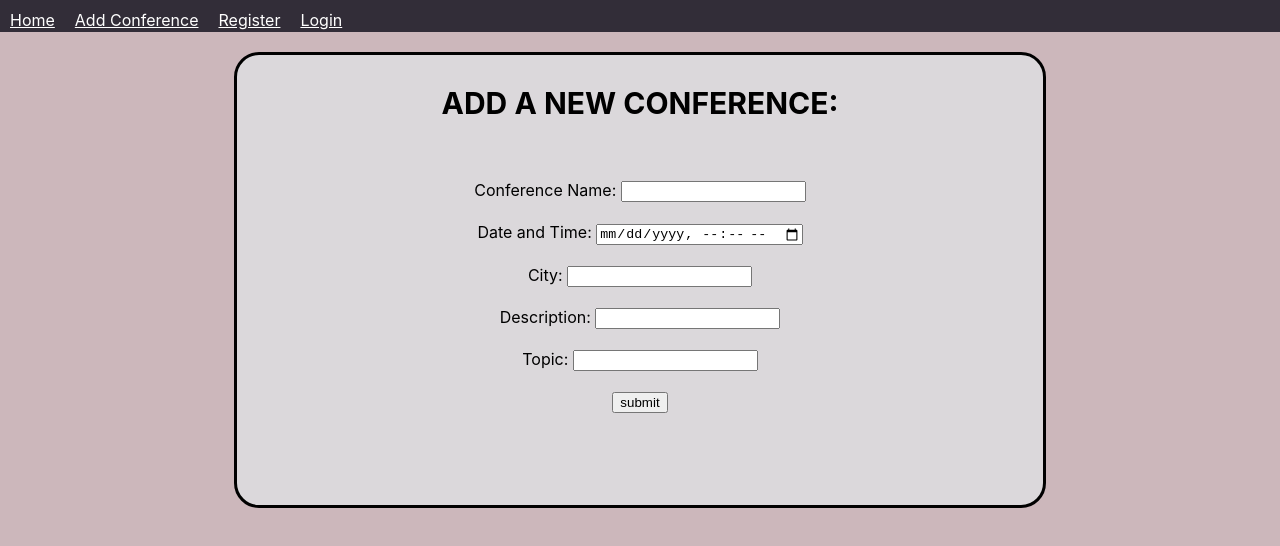
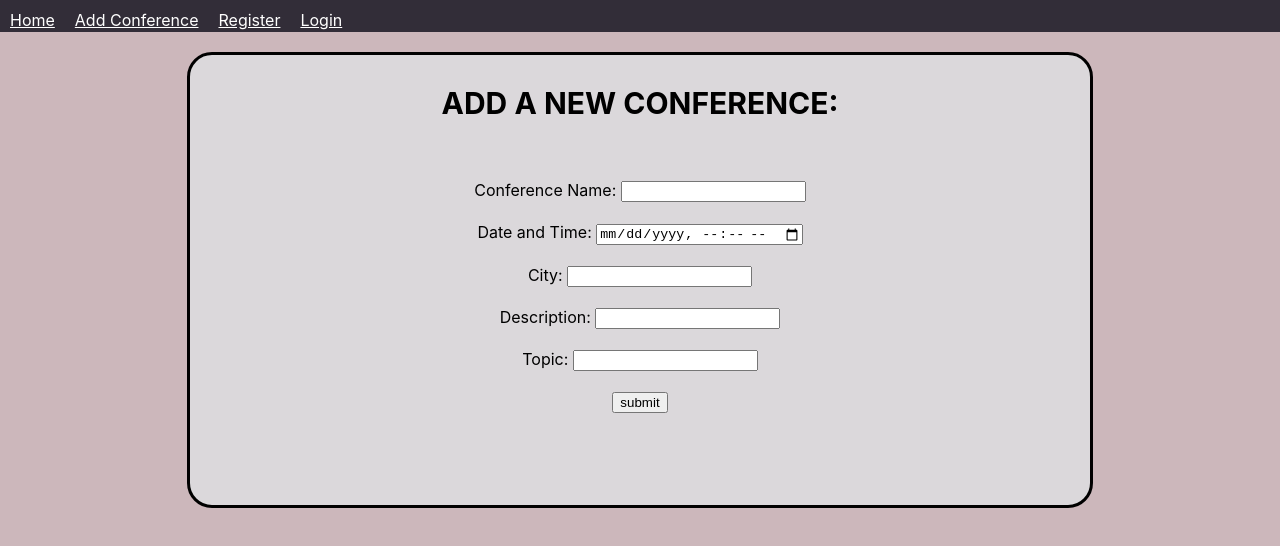
Before and after one commit to Mendeley/grads19-weblet, a React (Create React App) app: page /add in a window 1280 px wide. Shown: the top 546 px of the page. Built offline with nearby package versions, Linux system fonts and the light colour scheme.

Commit message:
GP19-83/84: fix text scaling issues in forms and details

```diff
--- a/src/StyledFormComponents.js
+++ b/src/StyledFormComponents.js
@@ -21,7 +21,7 @@ const StyledCard = styled.div`
   border-color: black;
   border-radius: 25px;
   background: #dbd8db;
-  width: 65%;
+  width: 900px;
   height: 450px;
   transition: 0.3s;
   :hover {
```
